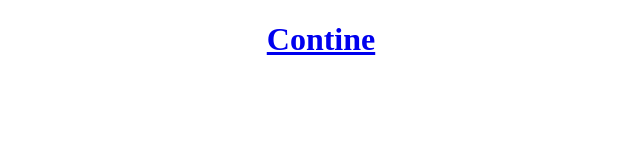
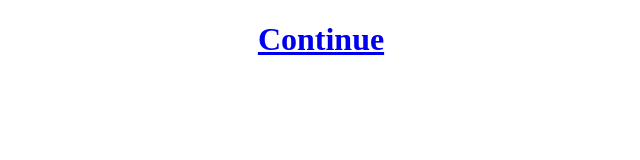
Before and after one commit to Abdumalik39/-Manga, a plain HTML site: page index.html in a window 1280 px wide. Shown: the full height of the page, 319-959 px from the left. Drawn offline with Linux system fonts and the light colour scheme.

Commit message:
manga 1.01

```diff
--- a/index.html
+++ b/index.html
@@ -4,7 +4,7 @@
 	<title>Manga</title>
 	<center>
 
-	<a href="html/index.html"><h1>Contine</h1></a>
+	<a href="html/index.html"><h1>Continue</h1></a>
 	</center>
 </head>
 
```
